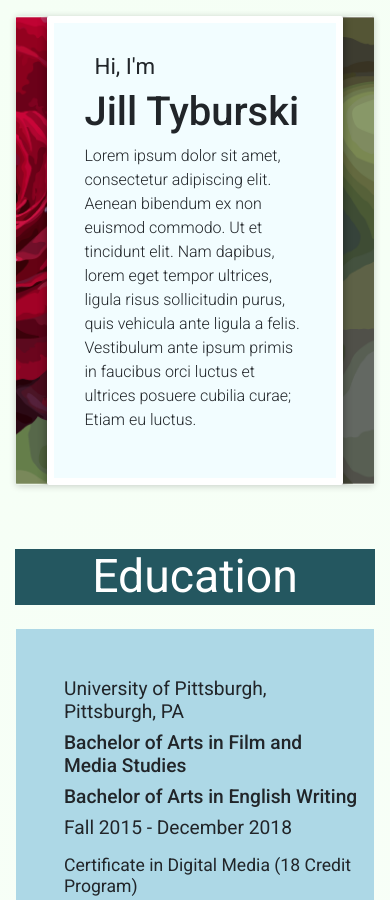
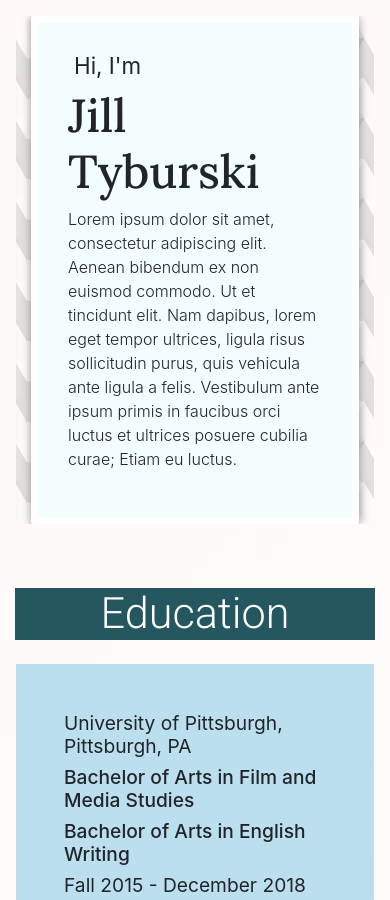
Before and after one commit to jilltyburski/My-Website-Resume, a plain HTML site: page index.html in a window 390 px wide. Shown: the top 900 px of the page. Drawn offline with nearby package versions, Linux system fonts and the light colour scheme; a web font is replaced by a local one.

Commit message:
upload files
added my own background that I made in Illustrator. decreased margins on side. added media queries

```diff
--- a/index.html
+++ b/index.html
@@ -17,6 +17,7 @@
   <link href="https://fonts.googleapis.com/css2?family=Oswald:wght@300;400;500&family=Roboto:wght@300;400;500&display=swap" rel="stylesheet">
   <link href="https://fonts.googleapis.com/css2?family=Francois+One&family=Montserrat:wght@400;600&family=Oswald:wght@300;400;500&display=swap" rel="stylesheet">
   <link href="https://fonts.googleapis.com/css2?family=Lato:wght@300;400;700&display=swap" rel="stylesheet">
+  <link href="https://fonts.googleapis.com/css2?family=Lora:wght@400;500;600&display=swap" rel="stylesheet">
 
   <script src="https://kit.fontawesome.com/a7455e0873.js" crossorigin="anonymous"></script>
 
@@ -30,11 +31,14 @@
 
 <body>
 
-  <!-- Content Container (for Bootstrap) -->
-  <div class="container">
+<div class="container-fluid">
+
+  <div class="page">
+
 
 
     <!-- Navigation Bar -->
+
       <nav>
         <div class="row">
           <div class="col-12 d-none d-sm-block">
@@ -49,7 +53,12 @@
       </nav>
 
 
+
+
+
+
     <!-- Heading Section - Introduction -->
+
       <header>
         <div class="row p-3">
 
@@ -70,7 +79,11 @@
 
 
 
+
+
       <!-- Main Resume Content -->
+      <!-- <div class="container"> -->
+
         <main>
 
 
@@ -80,10 +93,10 @@
               <div class="education">
                 <h2 id="education">Education</h2>
                 <div class="p-3 mb-4">
-              <div class="row d-flex justify-content-between align-items-center">
+                  <div class="row d-flex justify-content-between">
 
                     <!-- Degree Education Box -->
-                <div class="col-12 col-md-6 school py-5 pl-5" data-aos="fade-up" data-aos-delay="50" data-aos-duration="1000" data-aos-once="true">
+                    <div class="col-12 col-md-6 school p-5" data-aos="fade-up" data-aos-delay="50" data-aos-duration="1000" data-aos-once="true">
                       <h3>University of Pittsburgh, Pittsburgh, PA</h3>
                       <h3><strong>Bachelor of Arts in Film and Media Studies</strong></h3>
                       <h3><strong>Bachelor of Arts in English Writing</strong></h3>
@@ -95,7 +108,7 @@
 
 
                     <!-- Relevant Coursework Education Box -->
-                <div class="col-12 col-md-5 courses mt-3 mt-md-auto px-4 pt-2" data-aos="fade-up" data-aos-delay="150" data-aos-duration="1000" data-aos-once="true">
+                    <div class="col-12 col-md-5 courses mt-3 mt-md-auto p-4" data-aos="fade-up" data-aos-delay="150" data-aos-duration="1000" data-aos-once="true">
                       <h3 class="text-center">Relevant Coursework</h3>
                       <h5>From Pitt</h5>
                       <ul>
@@ -126,7 +139,7 @@
           <div class="row">
             <div class="col-12 col-lg-8">
               <div class="skills p-4 mb-5">
-            <h2 id="skills" data-aos="zoom-right" data-aos-delay="50" data-aos-duration="1000" data-aos-once="true">Technical Skills</h2>
+                <h2 id="skills" data-aos="fade-in" data-aos-delay="50" data-aos-duration="1000" data-aos-once="true">Technical Skills</h2>
 
                 <!-- Rotated Background  -->
                 <div class="rotate">
@@ -335,12 +348,17 @@
             </div>
           </div>
 
-
         </main> <!-- End of Main -->
 
 
 
+
+
+    </div> <!-- End of Page div -->
+
   </div> <!-- End of Container div -->
+
+
 
 
   <!-- Footer -->
@@ -355,7 +373,6 @@
 
 
   </footer>
-
 
 
 
@@ -484,9 +501,6 @@
 
 
 
-
-
-
   </script>
 
 
--- a/styles.css
+++ b/styles.css
@@ -9,11 +9,14 @@ html {
 }
 
 body {
-  background: rgb(253,255,252);
-  background: linear-gradient(329deg, rgba(253,255,252,1) 0%, rgba(245,255,245,1) 100%);
+  background: rgb(251,251,251);
+  background: linear-gradient(318deg, rgba(251,251,251,1) 0%, rgba(255,250,249,1) 100%);
+  font-weight: 300;
+}
 
-  font-family: 'Roboto', sans-serif;
-  font-weight: 300;
+.page {
+  width: 85%;
+  margin: 0 auto;
 }
 
 
@@ -49,7 +52,7 @@ nav ul li {
 }
 
 nav ul li:hover {
-  border-bottom: 4px solid #DF0000;
+  border-bottom: 4px solid rgba(210, 248, 228);
   transition: border-bottom, .4s;
 }
 
@@ -60,33 +63,34 @@ nav ul li:hover {
  /* Header */
 
 .header-bg {
-  background-repeat: no-repeat;
+  min-height: 500px;
+  background-image: url(images/geo-pattern9.png);
   background-size: cover;
-  min-height: 375px;
-  box-shadow: 0 1px 7px 0 rgba(0,0,0,0.2);
-  background-position: right;
-  background-image: url(images/geo-pattern.png);
-  background-size: cover;
-  /* border: 7px solid white; */
+  background-position: center;
   border-radius: 2px;
   overflow: hidden;
-  background-image: url(images/rose.png);
-  background-repeat: no-repeat;
-  background-size: cover;
+
+
 }
 
 .intro {
   border: 7px solid white;
   border-radius: 2px;
-  width: 90%;
-  min-height: 225px;
+  width: 80%;
+  min-height: 350px;
   padding: 30px;
   background-color: #F2FDFF;
   box-shadow: 0 1px 10px 0 rgba(0,0,0,0.4);
 }
 
+.intro h1 {
+  font-family: 'Lora', serif;
+  font-weight: 500;
+  font-size: 2.9rem;
+}
+
 .intro h3 {
-  padding-left: 10px;
+  padding-left: 6px;
   font-weight: 400;
   font-size: 1.4rem;
 }
@@ -100,7 +104,7 @@ nav ul li:hover {
  /* Education Section */
 
  .school {
-   background-color: lightblue;
+   background-color: #BBDFEE;
  }
 
  .courses {
@@ -155,7 +159,7 @@ nav ul li:hover {
  }
 
  .skill {
-   border: 1px solid lightgray;
+   border: 1px outset lightgray;
    box-shadow: 1px 1px #A9A9A9;
    margin: 5px;
    padding: 4px;
@@ -258,8 +262,9 @@ nav ul li:hover {
  /* Section Headings */
 
  .education h2,  .experience h2 {
-   font-weight: 400;
-   font-size: 2.9rem;
+   font-family: 'Roboto';
+   font-weight: 300;
+   font-size: 2.7rem;
    text-align: center;
    color: white;
    /* text-shadow: 0px 2px black; */
@@ -268,8 +273,9 @@ nav ul li:hover {
  }
 
  .skills h2 {
-   font-weight: 400;
-   font-size: 2.9rem;
+   font-family: 'Roboto';
+   font-weight: 300;
+   font-size: 2.7rem;
    width: 70%;
    padding-left: 15px;
    padding-right: 15px;
@@ -319,15 +325,39 @@ h2 {
 
 
 
+/*  Custom Media Queries */
 
-@media only screen and (max-width: 600px) {
+/* Tablet */
+@media only screen and (max-width: 768px) {
 
   .skills h2 {
     width: 90%;
   }
 
-  .arrow {
+
+  /* Open all job descriptions on mobile and
+  tablets for easier viewing */
+
+  .s-hidden {
+    display: block;
+  }
+
+  .s-open {
     display: none;
   }
 
  }
+
+
+/* Mobile */
+@media only screen and (max-width: 576px) {
+
+  .page {
+    width: 100%;
+  }
+
+  .intro {
+    width: 100%;
+  }
+
+ }
```
Also changed, not shown: images/geo-pattern9.png (added). Lines whose indentation alone changed are shown as unchanged.
